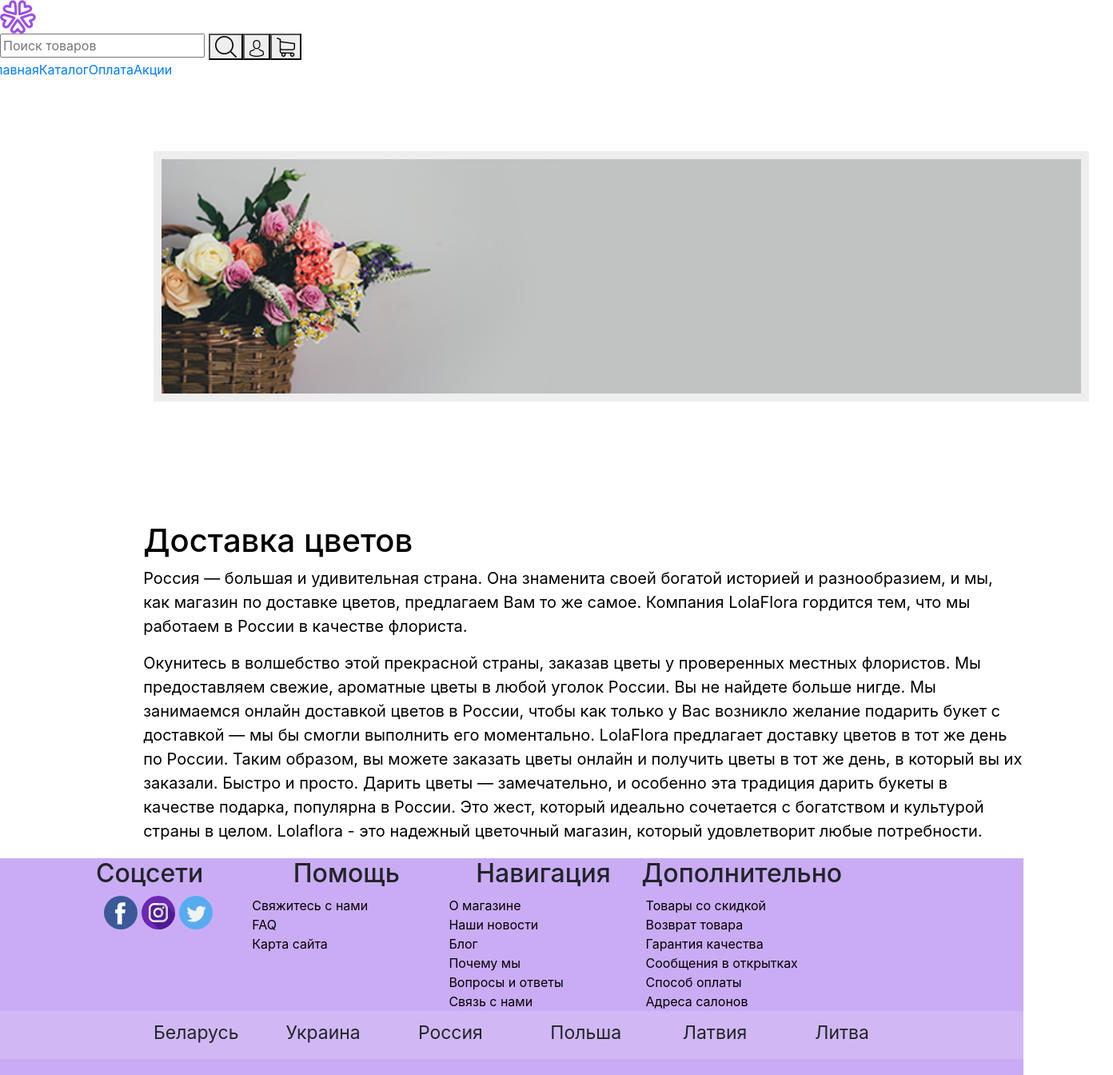
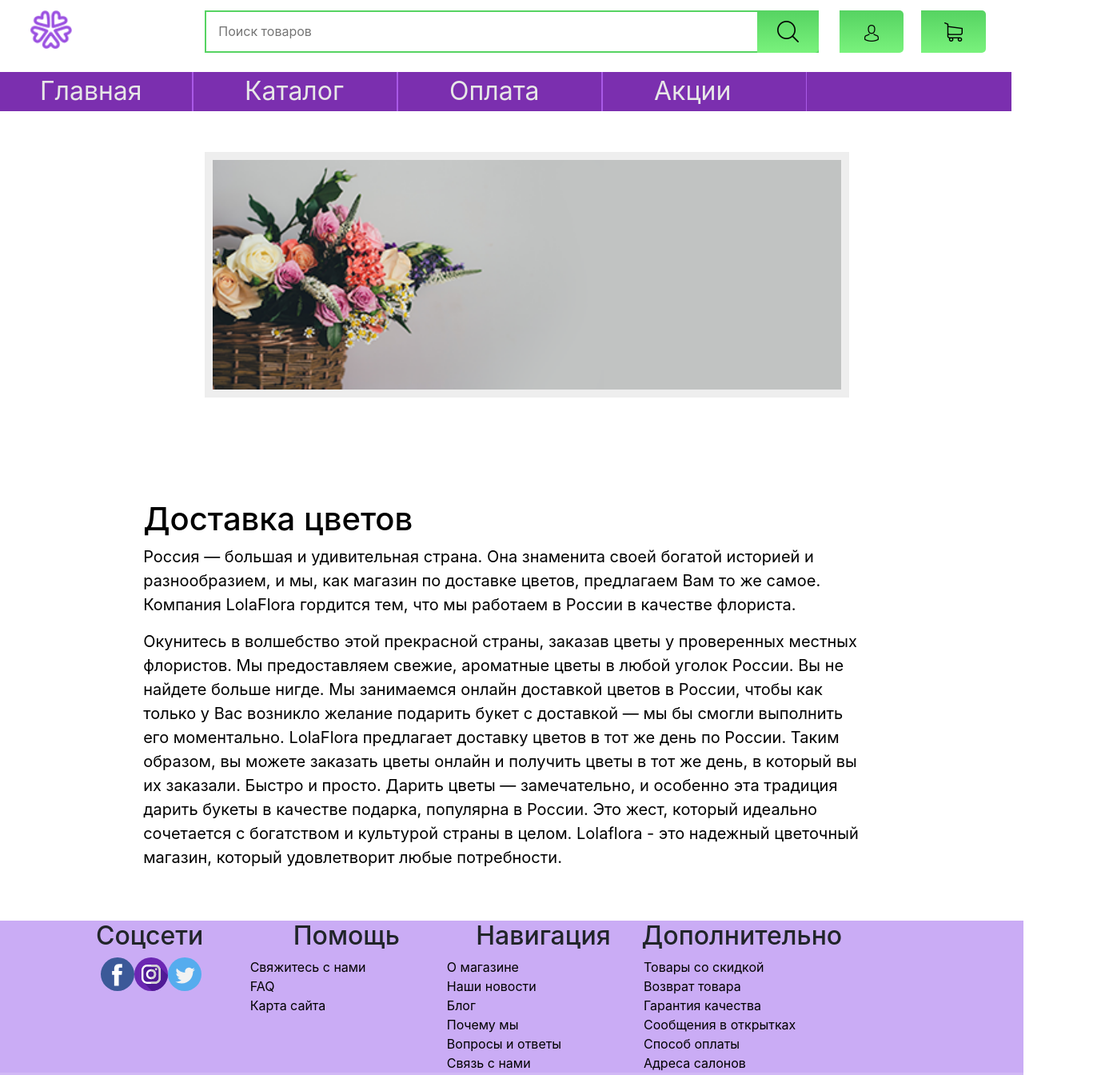
Before and after one commit to nikitashidlovskiy/flowers, a plain HTML site: page index.html in a window 1280 px wide. Shown: the top 1344 px of the page at 80% size, 1392 px wide, since content can reach past the window. Drawn offline with nearby package versions, Linux system fonts and the light colour scheme; a script that the page names is missing.

Commit message:
Add files via upload

```diff
--- a/index.less
+++ b/index.less
@@ -1,44 +1,41 @@
 @bs-color:#56d362;
 
-@media screen  and ( min-device-width: 1200px)  {
+
 header{
     position: relative;
-    height:75px;
+    height:2,5%;
     .header-item{
         position: absolute;
         width: 10%;
         .logo{
-            width: 65px;
-            height: 61px;
-            margin-left: 55px;
-            margin-top: 6px;
+            width: 40%;
+            margin-left:30%;
         }
     }
     .nav{
-        margin-top: 12px;
+        margin-top: 1%;
         form {
             position: relative;
-            width: 786px;
+            width: 60%;
             margin: 0 auto;
 
             input {
             position: absolute;
             top: 0;
             width: 100%;
-            height: 54px;
-            padding-left: 10px;
+            height: 40pt ;
+            padding-left: 2%;
             border: 2px solid @bs-color  ;
-            border-radius: 5px;
             outline: none;
             background: #ffffff;
             color:  #e7e7e7;
             }
             input+button {
             position: absolute;
-            right: 0px;
+            right: 0%;
             top: 0;
-            width: 76px;
-            height: 54px;
+            width: 10%;
+            height: 40pt;
             border: none;
             background:   linear-gradient(to top, #79f27c, #56d362);;
             border-radius: 0 5px 5px 0;
@@ -47,26 +44,27 @@ header{
         .man{
             position: absolute;
             margin-left:82% ;
-            width: 76px;
-            height: 54px;
+            width: 6.3%;
+            height: 40pt;
             border: none;
             background:   linear-gradient(to top, #79f27c, #56d362);;
             border-radius: 0 5px 5px 0;
+
         }
         .shop{
             position: absolute;
             margin-left:90% ;
-            width: 76px;
-            height: 54px;
+            width: 6.3%;
+            height: 40pt;
             border: none;
             background:   linear-gradient(to top, #79f27c, #56d362);;
             border-radius: 0 5px 5px 0;
         }
     }
     .menu{
-        margin-top: 75px;
+        margin-top: 6%;
         width: 100%;
-        height: 49px;
+        height: 37pt;
         background-color: #7b2faf;
         font-size: 24pt;
         text-align: left;
@@ -85,7 +83,7 @@ header{
         }
         }
     }
-}
+
 .card{
     position: relative;
     div{
@@ -100,26 +98,26 @@ header{
     }
 }
 .info{
-    height: 421px;
-    width:1100px;
-    font-size: 20px     ;
+    width:70%;
+    font-size: 15pt     ;
     color: rgba(0, 0, 0, 255);
     text-align: left;
     margin-left: 14%;
-    margin-top: 150px;
+    margin-top: 10%;
 }
 footer{
+
     background-color: #caacf5;
     width: 100%;
     .footer-nav{
+        margin-top: 5%;
         margin-left:5%;
         .nav-item{
             .nav-set{
                 margin-left: 31%;
             }
             a{
-                margin-left: 5px;
-                text-decoration: none;
+                margin-left: 1%;
                 color: rgba(0, 0, 0, 255);
             }
             text-align: center;
@@ -129,44 +127,33 @@ footer{
                 height: 42px;
                 width: 42px;
             }
-            background-color: #caacf5;
+            h2 a{
+                    font-size: 15pt ;
+            }
 
-            p{
-                position: absolute;
-                font-size: 25px;
-                margin-top: 5px;
-            }
+
         }
     }
     .countries{
-        height: 60px;
+        height: 45pt;
         background-color: #d1b8f5;
         .countries-set{
             margin-left: 15%;
         }
         .countries-item{
-            margin-top: 10px;
-            font-size: 23px;
+            margin-top: 1%;
+            font-size: 17pt;
             width: 15%;
         }
     }
     .proofs{
-        margin-top: 30px;
+        margin-top: 2%;
         margin-left: 10%;
-        height: 308px;
         width: 75%;
-        font-size: 25px;
-        text-align: center;
+        font-size: 19pt;
+        text-align: left;
+        .author{
+            text-align: center;
+        }
     }
 }
-@media screen  and ( max-device-width:1200px) and (min-device-width: 768px) {
-    html{
-
-    }
-}
-
-@media screen  and ( max-device-width: 768px) {
-    html{
-
-    }
-}
--- a/style.css
+++ b/style.css
@@ -1,11 +1,11 @@
 #slider-wrap{
-	margin-top: 90px;
-	width: 1200px;;
-	margin-left: 15%;
+	margin-top: 4%;
+	width: 70%;;
+	margin-left: 20%;
 	}
 #slider{
-	width: 1170px;;
-	height:313px;
+	width: 90%;;
+	height:230pt;
 	overflow: hidden;
 	border:#eee solid 10px;
 	position:relative;}
@@ -14,10 +14,10 @@
 	height:100%;
 	}
 .sli-links{
-	margin-top:10px;
+	margin-top:1%;
 	text-align:center;}
 .sli-links .control-slide{
-	margin:2px;
+	margin:0.5%;
 	display:inline-block;
 	width:16px;
 	height:16px;
@@ -31,7 +31,7 @@
 	background-position:center top;}
 #prewbutton, #nextbutton{
 	display:block;
-	width:15px;
+	width:1.5%;
 	height:100%;
 	position:absolute;
 	top:0;
@@ -41,9 +41,9 @@
 	opacity:0.8;
 	z-index:3;
 	outline:none !important;}
-#prewbutton{left:10px;}
+#prewbutton{left:1%;}
 #nextbutton{
-	right:10px;
+	right:1%;
 	background:url(images/arrowBg.png) right center no-repeat;}
 #prewbutton:hover, #nextbutton:hover{
 	opacity:1;}
```
Also changed, not shown: index.css.
